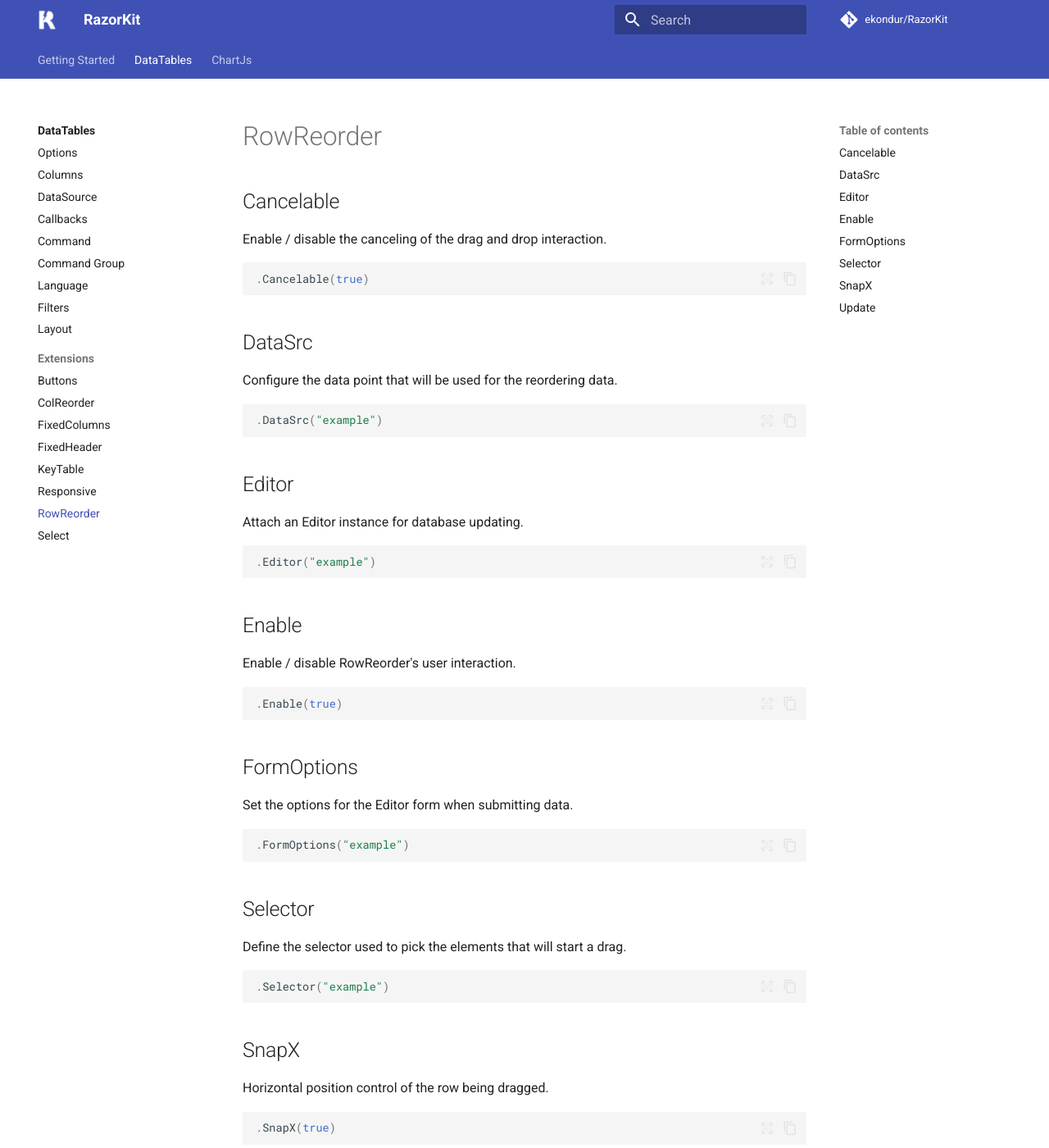
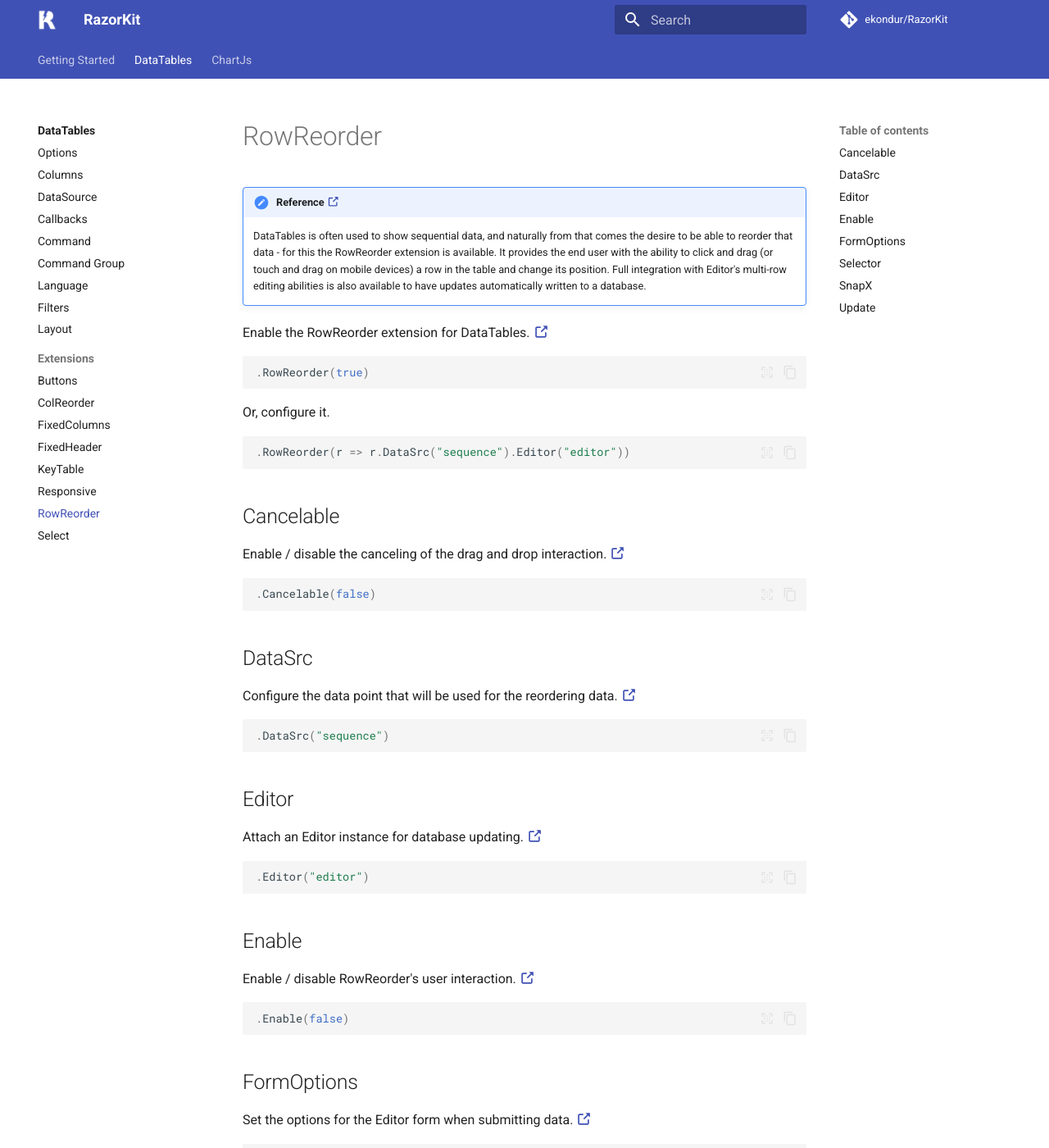
Before and after one commit to ekondur/RazorKit, an MkDocs documentation site: the page built from docs/datatables/extensions/rowreorder.md, in a window 1280 px wide and 1400 px high. Shown: the whole window at 82% size. Built offline with MkDocs 1.6.1 and Material for MkDocs 9.7.7, drawn with Linux system fonts in a browser that asks for light colours; comment, search, counter and statistics services are not loaded; some of the changed text lies outside the part shown.

Commit message:
update rowreorder doc

````diff
--- a/docs/datatables/extensions/rowreorder.md
+++ b/docs/datatables/extensions/rowreorder.md
@@ -1,47 +1,71 @@
+!!! note "Reference [:octicons-link-external-16:](https://datatables.net/extensions/rowreorder/)"
+	DataTables is often used to show sequential data, and naturally from that comes the desire to be able to reorder that
+	data - for this the RowReorder extension is available. It provides the end user with the ability to click and drag
+	(or touch and drag on mobile devices) a row in the table and change its position.
+	Full integration with Editor's multi-row editing abilities is also available to have updates automatically written to a database.
+
+Enable the RowReorder extension for DataTables.
+[:octicons-link-external-16:](https://datatables.net/reference/option/rowReorder)
+```csharp
+.RowReorder(true)
+```
+Or, configure it.
+```csharp
+.RowReorder(r => r.DataSrc("sequence").Editor("editor"))
+```
+
 ## Cancelable
 Enable / disable the canceling of the drag and drop interaction.
+[:octicons-link-external-16:](https://datatables.net/reference/option/rowReorder.cancelable)
 ```csharp
-.Cancelable(true)
+.Cancelable(false)
 ```
 
 ## DataSrc
 Configure the data point that will be used for the reordering data.
+[:octicons-link-external-16:](https://datatables.net/reference/option/rowReorder.dataSrc)
 ```csharp
-.DataSrc("example")
+.DataSrc("sequence")
 ```
 
 ## Editor
 Attach an Editor instance for database updating.
+[:octicons-link-external-16:](https://datatables.net/reference/option/rowReorder.editor)
 ```csharp
-.Editor("example")
+.Editor("editor")
 ```
 
 ## Enable
 Enable / disable RowReorder's user interaction.
+[:octicons-link-external-16:](https://datatables.net/reference/option/rowReorder.enable)
 ```csharp
-.Enable(true)
+.Enable(false)
 ```
 
 ## FormOptions
 Set the options for the Editor form when submitting data.
+[:octicons-link-external-16:](https://datatables.net/reference/option/rowReorder.formOptions)
 ```csharp
-.FormOptions("example")
+.FormOptions("allIfChanged")
 ```
 
 ## Selector
 Define the selector used to pick the elements that will start a drag.
+[:octicons-link-external-16:](https://datatables.net/reference/option/rowReorder.selector)
 ```csharp
-.Selector("example")
+.Selector("td:last-child")
 ```
 
 ## SnapX
 Horizontal position control of the row being dragged.
+[:octicons-link-external-16:](https://datatables.net/reference/option/rowReorder.snapX)
 ```csharp
 .SnapX(true)
 ```
 
 ## Update
 Control automatic of data when a row is dropped.
+[:octicons-link-external-16:](https://datatables.net/reference/option/rowReorder.update)
 ```csharp
-.Update(true)
+.Update(false)
 ```
````
Also changed, not shown: docs/datatables/options.md (+0 -6 lines).
